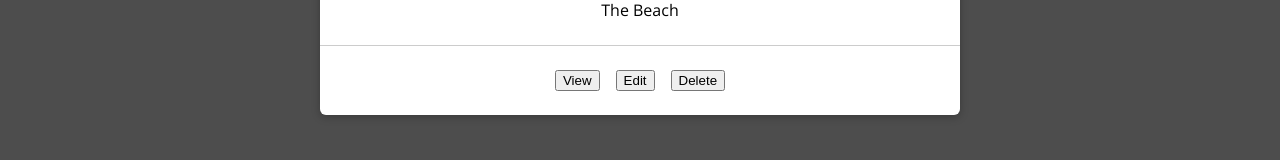
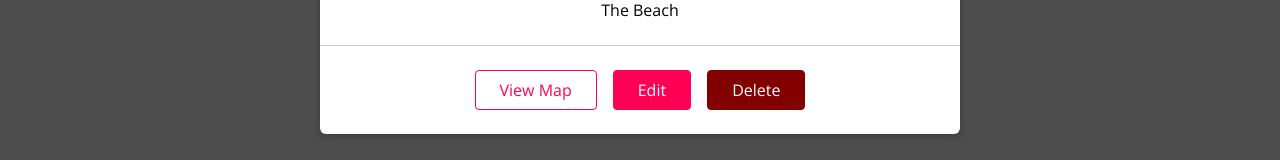
Before and after one commit to mrivasperez/geographique, a React (Create React App) app: page /u1/places in a window 1280 px wide. Shown: the part 491-651 px from the top of the page. Built offline with nearby package versions, Linux system fonts and the light colour scheme; the HTML template or start-up script is replaced by a standard one.

Commit message:
created new modal component

```diff
--- a/src/places/components/PlaceItem.js
+++ b/src/places/components/PlaceItem.js
@@ -1,5 +1,6 @@
 import "./PlaceItem.css";
 import Card from "../../shared/components/UIElements/Card";
+import Button from "../../shared/components/FormElements/Button";
 
 const PlaceItem = (props) => {
   return (
@@ -14,9 +15,9 @@
           <p>{props.description}</p>
         </div>
         <div className="place-item__actions">
-          <button>View</button>
-          <button>Edit</button>
-          <button>Delete</button>
+          <Button inverse>View Map</Button>
+          <Button to={`/places/${props.id}`}>Edit</Button>
+          <Button danger>Delete</Button>
         </div>
       </Card>
     </li>
--- /dev/null
+++ b/src/user/components/Modal.js
@@ -0,0 +1 @@
+import "./Modal.css";
```
Also changed, not shown: src/user/components/Modal.css (added).
